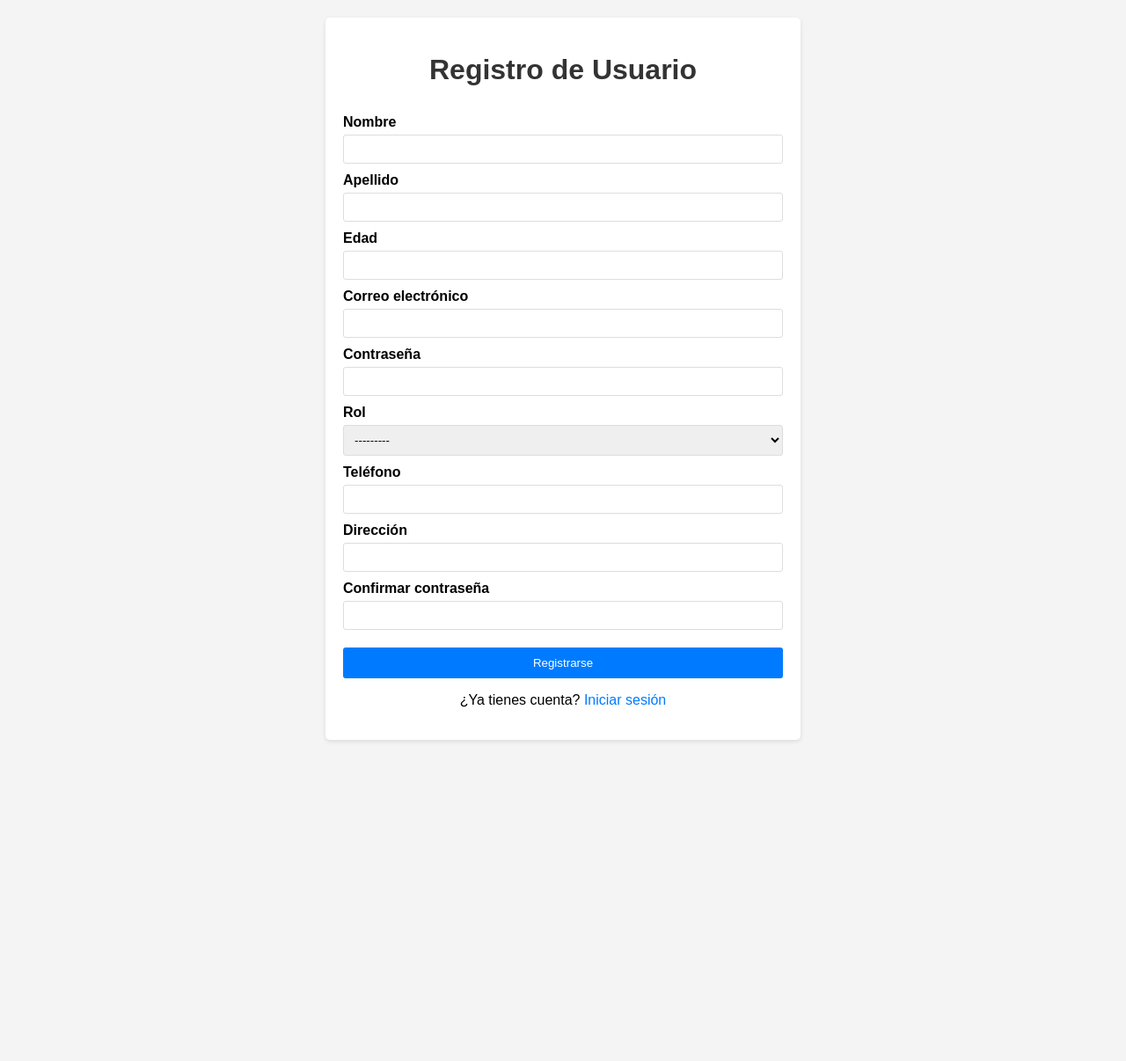
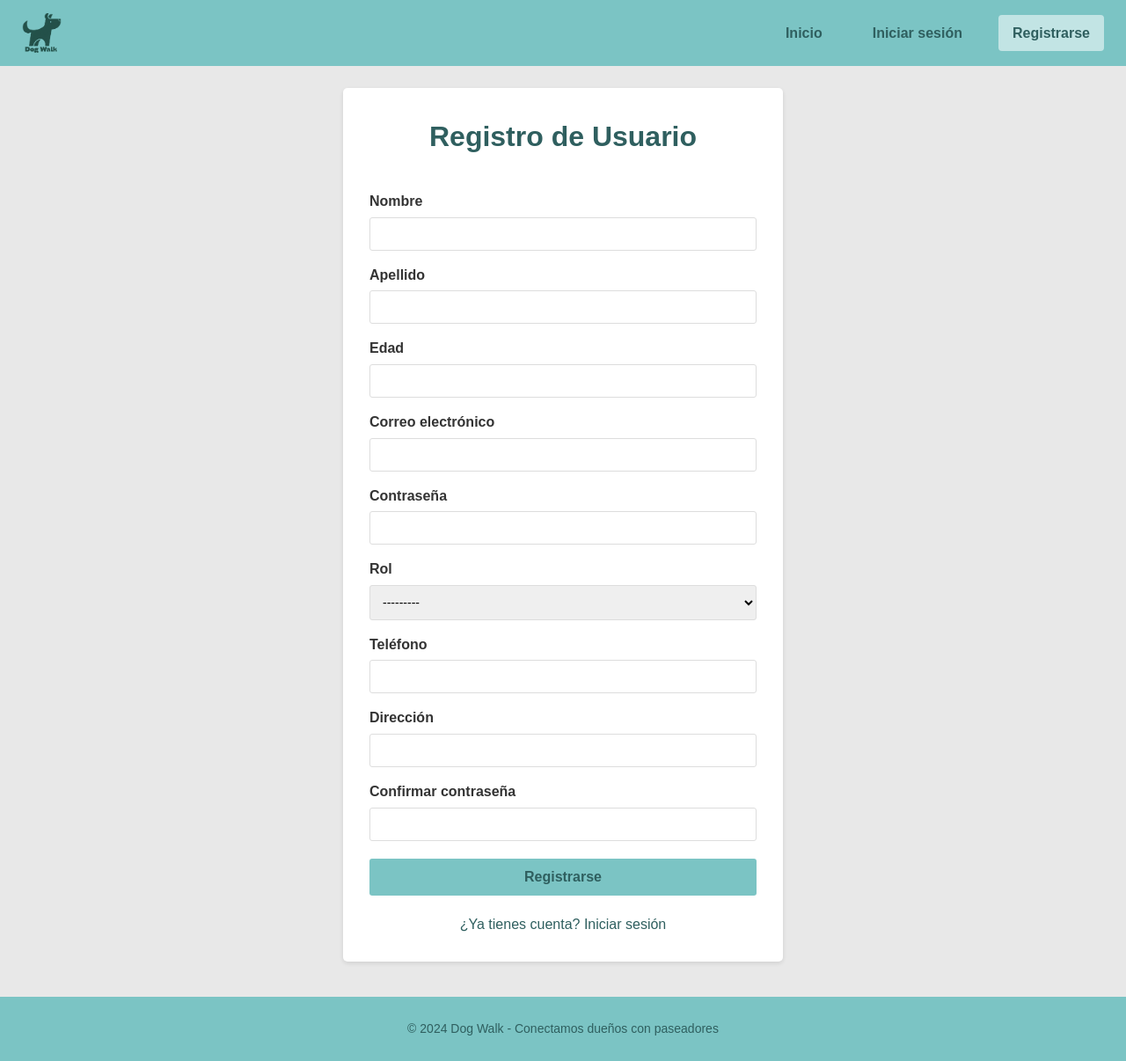
Before and after one commit to BrayanArgote/dog_walk, a Django app: page /users/register/ in a window 1280 px wide. Shown: the whole page at 88% size. Before the commit the page ends 843 px from the top, so only its background shows below. Run offline with Django 5.2, Linux system fonts and the light colour scheme.

Commit message:
improving the front end
I defined the logo and the colors.

I added a landing view.

the publics views (langing, login and user register) look nice

```diff
--- a/dog_walk/settings.py
+++ b/dog_walk/settings.py
@@ -123,4 +123,5 @@ USE_TZ = True
 # Static files (CSS, JavaScript, Images)
 # https://docs.djangoproject.com/en/6.0/howto/static-files/
 
-STATIC_URL = 'static/'
+STATIC_URL = '/static/'
+STATICFILES_DIRS = [BASE_DIR / 'static']
--- /dev/null
+++ b/static/css/styles.css
@@ -0,0 +1,253 @@
+* {
+    margin: 0;
+    padding: 0;
+    box-sizing: border-box;
+}
+
+body {
+    font-family: Arial, sans-serif;
+    background-color: #E8E8E8;
+    color: #2F5F5F;
+    line-height: 1.6;
+}
+
+/* header */
+header {
+    background-color: #7BC4C4;
+    color: white;
+    padding: 15px 0;
+    position: fixed;
+    top: 0;
+    left: 0;
+    right: 0;
+    z-index: 100;
+}
+
+.header-container {
+    max-width: 100%;
+    margin: 0 auto;
+    padding: 0 25px;
+    display: flex;
+    justify-content: space-between;
+    align-items: center;
+}
+
+/* logo  */
+.logo img {
+    height: 45px;
+    width: auto;
+    display: block;
+}
+
+/* navegacion del header */
+nav {
+    display: flex;
+    gap: 25px;
+    align-items: center;
+}
+
+nav a {
+    color: #2F5F5F;
+    text-decoration: none;
+    font-size: 16px;
+    font-weight: bold;
+    padding: 8px 16px;
+    border-radius: 4px;
+}
+
+nav a.destacado {
+    background-color: #C2E4E4;
+}
+
+/* main */
+main {
+    margin-top: 70px;
+    min-height: calc(100vh - 170px);
+}
+
+.container {
+    max-width: 500px;
+    margin: 100px auto 40px auto;
+    background: white;
+    padding: 30px;
+    border-radius: 5px;
+    box-shadow: 0 2px 5px rgba(0,0,0,0.1);
+}
+
+.landing {
+    text-align: center;
+    padding: 60px 20px;
+    background: white;
+    margin: 100px auto 40px auto;
+    max-width: 900px;
+    border-radius: 5px;
+    box-shadow: 0 2px 5px rgba(0,0,0,0.1);
+}
+
+.landing-image {
+    max-width: 100%;
+    height: auto;
+    margin-bottom: 30px;
+}
+
+.landing h1 {
+    font-size: 36px;
+    color: #2F5F5F;
+    margin-bottom: 20px;
+}
+
+.landing p {
+    font-size: 18px;
+    color: #555;
+    line-height: 1.8;
+}
+
+/* footer */
+footer {
+    background-color: #7BC4C4;
+    color: #2F5F5F;
+    text-align: center;
+    padding: 20px;
+    margin-top: 40px;
+}
+
+footer p {
+    margin: 5px 0;
+    font-size: 14px;
+}
+
+/* mensajes */
+.messages {
+    list-style: none;
+    padding: 0;
+    margin-bottom: 20px;
+}
+
+.messages li {
+    padding: 12px;
+    margin-bottom: 10px;
+    border-radius: 3px;
+}
+
+.success {
+    background-color: #d4edda;
+    color: #155724;
+    border: 1px solid #c3e6cb;
+}
+
+.error {
+    background-color: #f8d7da;
+    color: #721c24;
+    border: 1px solid #f5c6cb;
+}
+
+/* formularios */
+form {
+    display: flex;
+    flex-direction: column;
+}
+
+label {
+    margin-top: 15px;
+    margin-bottom: 5px;
+    font-weight: bold;
+    color: #333;
+}
+
+input, select, textarea {
+    padding: 10px;
+    border: 1px solid #ddd;
+    border-radius: 3px;
+    font-size: 14px;
+}
+
+input:focus, select:focus, textarea:focus {
+    outline: none;
+    border-color: #7BC4C4;
+}
+
+/*botones */
+button, .btn {
+    margin-top: 20px;
+    padding: 12px 20px;
+    background-color: #7BC4C4;
+    color: #2F5F5F;
+    border: none;
+    border-radius: 3px;
+    font-size: 16px;
+    font-weight: bold;
+    text-decoration: none;
+    display: inline-block;
+    text-align: center;
+}
+
+/* titulos */
+h1 {
+    color: #2F5F5F;
+    text-align: center;
+    margin-bottom: 20px;
+}
+
+h2, h3 {
+    color: #2F5F5F;
+    margin-top: 20px;
+    margin-bottom: 10px;
+}
+
+/* enlaces */
+a {
+    color: #2F5F5F;
+    text-decoration: none;
+}
+
+.links {
+    text-align: center;
+    margin-top: 20px;
+}
+
+/* listas */
+ul {
+    margin-top: 10px;
+    margin-left: 20px;
+}
+
+li {
+    margin-bottom: 8px;
+}
+
+/* tablas */
+table {
+    width: 100%;
+    border-collapse: collapse;
+    margin-top: 20px;
+}
+
+th, td {
+    padding: 10px;
+    text-align: left;
+    border-bottom: 1px solid #ddd;
+}
+
+th {
+    background-color: #7BC4C4;
+    color: #2F5F5F;
+    font-weight: bold;
+}
+
+/* Errores en formularios */
+.error-text {
+    display: block;
+    color: #721c24;
+    font-size: 12px;
+    margin-top: 5px;
+    margin-bottom: 10px;
+}
+
+.error-message {
+    background-color: #f8d7da;
+    color: #721c24;
+    border: 1px solid #f5c6cb;
+    padding: 12px;
+    margin-bottom: 20px;
+    border-radius: 3px;
+}
--- a/users/forms.py
+++ b/users/forms.py
@@ -1,10 +1,14 @@
 from django import forms
 from .models import User
+import re
 
 class RegisterForm(forms.ModelForm):
-    """Formulario de registro de usuarios"""
+    """Formulario de registro de usuarios con validaciones"""
     confirmar_password = forms.CharField(
-        widget=forms.PasswordInput,
+        widget=forms.PasswordInput(attrs={
+            'required': True,
+            'minlength': '7'
+        }),
         label="Confirmar contraseña"
     )
 
@@ -22,8 +26,59 @@ class RegisterForm(forms.ModelForm):
             'address': 'Dirección',
         }
         widgets = {
-            'password': forms.PasswordInput(),
+            'password': forms.PasswordInput(attrs={
+                'required': True,
+                'minlength': '7'
+            }),
+            'first_name': forms.TextInput(attrs={'required': True}),
+            'last_name': forms.TextInput(attrs={'required': True}),
+            'age': forms.NumberInput(attrs={'required': True, 'min': '18'}),
+            'email': forms.EmailInput(attrs={'required': True}),
+            'phone': forms.TextInput(attrs={
+                'required': True,
+                'pattern': '[0-9]{10}',
+                'maxlength': '10',
+                'minlength': '10',
+                'title': 'Ingresa un teléfono de 10 dígitos (solo números)'
+            }),
+            'address': forms.TextInput(attrs={'required': True}),
         }
+
+    def clean_age(self):
+        """Validar que la edad sea mayor o igual a 18"""
+        age = self.cleaned_data.get('age')
+        if age is not None and age < 18:
+            raise forms.ValidationError("Debes ser mayor de 18 años para registrarte")
+        return age
+
+    def clean_phone(self):
+        """Validar que el teléfono tenga solo números y exactamente 10 dígitos"""
+        phone = self.cleaned_data.get('phone')
+
+        phone = phone.strip()
+
+        if not phone.isdigit():
+            raise forms.ValidationError("El teléfono debe contener solo números")
+
+        if len(phone) != 10:
+            raise forms.ValidationError("El teléfono debe tener exactamente 10 dígitos")
+
+        return phone
+
+    def clean_password(self):
+        """Validar que la contraseña tenga al menos 7 caracteres, números y letras"""
+        password = self.cleaned_data.get('password')
+
+        if len(password) < 7:
+            raise forms.ValidationError("La contraseña debe tener al menos 7 caracteres")
+
+        if not re.search(r'\d', password):
+            raise forms.ValidationError("La contraseña debe contener al menos un número")
+
+        if not re.search(r'[a-zA-Z]', password):
+            raise forms.ValidationError("La contraseña debe contener al menos una letra")
+
+        return password
 
     def clean(self):
         """Validar que las contraseñas coincidan"""
@@ -31,7 +86,7 @@ class RegisterForm(forms.ModelForm):
         password = datos_limpios.get('password')
         confirmar_password = datos_limpios.get('confirmar_password')
 
-        if password != confirmar_password:
+        if password and confirmar_password and password != confirmar_password:
             raise forms.ValidationError("Las contraseñas no coinciden")
 
         return datos_limpios
@@ -39,8 +94,11 @@ class RegisterForm(forms.ModelForm):
 
 class LoginForm(forms.Form):
     """Formulario de inicio de sesión"""
-    email = forms.EmailField(label="Correo electrónico")
+    email = forms.EmailField(
+        label="Correo electrónico",
+        widget=forms.EmailInput(attrs={'required': True})
+    )
     password = forms.CharField(
-        widget=forms.PasswordInput(),
+        widget=forms.PasswordInput(attrs={'required': True}),
         label="Contraseña"
     )
--- a/users/templates/users/base.html
+++ b/users/templates/users/base.html
@@ -1,96 +1,39 @@
+{% load static %}
 <!DOCTYPE html>
 <html lang="es">
 <head>
     <meta charset="UTF-8">
     <meta name="viewport" content="width=device-width, initial-scale=1.0">
     <title>{% block titulo %}Dog Walk{% endblock %}</title>
-    <style>
-        /* Estilos básicos */
-        body {
-            font-family: Arial, sans-serif;
-            margin: 0;
-            padding: 20px;
-            background-color: #f4f4f4;
-        }
-        .container {
-            max-width: 500px;
-            margin: 0 auto;
-            background: white;
-            padding: 20px;
-            border-radius: 5px;
-            box-shadow: 0 2px 5px rgba(0,0,0,0.1);
-        }
-        h1 {
-            color: #333;
-            text-align: center;
-        }
-        .messages {
-            list-style: none;
-            padding: 0;
-        }
-        .messages li {
-            padding: 10px;
-            margin-bottom: 10px;
-            border-radius: 3px;
-        }
-        .success {
-            background-color: #d4edda;
-            color: #155724;
-        }
-        .error {
-            background-color: #f8d7da;
-            color: #721c24;
-        }
-        form {
-            display: flex;
-            flex-direction: column;
-        }
-        label {
-            margin-top: 10px;
-            font-weight: bold;
-        }
-        input, select {
-            padding: 8px;
-            margin-top: 5px;
-            border: 1px solid #ddd;
-            border-radius: 3px;
-        }
-        button {
-            margin-top: 20px;
-            padding: 10px;
-            background-color: #007bff;
-            color: white;
-            border: none;
-            border-radius: 3px;
-            cursor: pointer;
-        }
-        button:hover {
-            background-color: #0056b3;
-        }
-        .links {
-            text-align: center;
-            margin-top: 15px;
-        }
-        .links a {
-            color: #007bff;
-            text-decoration: none;
-        }
-    </style>
+
+    <link rel="stylesheet" href="{% static 'css/styles.css' %}">
 </head>
 <body>
-    <div class="container">
-        <!-- Mensajes de sistema -->
-        {% if messages %}
-            <ul class="messages">
-                {% for message in messages %}
-                    <li class="{{ message.tags }}">{{ message }}</li>
-                {% endfor %}
-            </ul>
-        {% endif %}
+    <header>
+        <div class="header-container">
+            <a href="{% url 'landing' %}" class="logo">
+                <img src="{% static 'images/logo.png' %}" alt="Dog Walk Logo">
+            </a>
 
-        <!-- Contenido específico de cada página -->
+            <nav>
+                {% block nav_links %}
+                {% if not request.session.user_id %}
+                    <a href="{% url 'landing' %}" class="destacado">Inicio</a>
+                    <a href="{% url 'login' %}">Iniciar sesión</a>
+                    <a href="{% url 'register' %}">Registrarse</a>
+                {% endif %}
+                {% endblock %}
+            </nav>
+        </div>
+    </header>
+
+    <main>
         {% block contenido %}
         {% endblock %}
-    </div>
+    </main>
+
+    <footer>
+        <p>&copy; 2024 Dog Walk - Conectamos dueños con paseadores</p>
+    </footer>
 </body>
 </html>
--- a/users/templates/users/register.html
+++ b/users/templates/users/register.html
@@ -2,15 +2,32 @@
 
 {% block titulo %}Registro - Dog Walk{% endblock %}
 
+{% block nav_links %}
+<!-- Navegación con "Registrarse" destacado -->
+<a href="{% url 'landing' %}">Inicio</a>
+<a href="{% url 'login' %}">Iniciar sesión</a>
+<a href="{% url 'register' %}" class="destacado">Registrarse</a>
+{% endblock %}
+
 {% block contenido %}
+<div class="container">
     <h1>Registro de Usuario</h1>
+
+    <!-- Mensajes del sistema dentro del formulario -->
+    {% if messages %}
+        <ul class="messages">
+            {% for message in messages %}
+                <li class="{{ message.tags }}">{{ message }}</li>
+            {% endfor %}
+        </ul>
+    {% endif %}
 
     <form method="post">
         {% csrf_token %}
 
         <!-- Mostrar errores generales del formulario -->
         {% if form.non_field_errors %}
-        <div class="error">
+            <div class="error-message">
                 {{ form.non_field_errors }}
             </div>
         {% endif %}
@@ -20,7 +37,7 @@
             <label>{{ field.label }}</label>
             {{ field }}
             {% if field.errors %}
-            <span style="color: red; font-size: 12px;">{{ field.errors }}</span>
+                <span class="error-text">{{ field.errors }}</span>
             {% endif %}
         {% endfor %}
 
@@ -30,4 +47,5 @@
     <div class="links">
         <p>¿Ya tienes cuenta? <a href="{% url 'login' %}">Iniciar sesión</a></p>
     </div>
+</div>
 {% endblock %}
--- a/users/urls.py
+++ b/users/urls.py
@@ -2,8 +2,9 @@ from django.urls import path
 from . import views
 
 urlpatterns = [
+    path('', views.landing, name='landing'),             # Página de inicio pública
     path('register/', views.register, name='register'),  # Ruta de registro
     path('login/', views.login_view, name='login'),      # Ruta de login
     path('logout/', views.logout_view, name='logout'),   # Ruta de logout
-    path('', views.home, name='home'),
+    path('home/', views.home, name='home'),              # Home para usuarios logueados
 ]
--- a/users/views.py
+++ b/users/views.py
@@ -52,3 +52,6 @@ def logout_view(request):
 def home(request):
     """Vista de página principal"""
     return render(request, 'users/home.html')
+def landing(request):
+    """Vista de página de inicio pública (para todos los usuarios)"""
+    return render(request, "users/landing.html")
```
Also changed, not shown: users/templates/users/landing.html (added, +20 -0 lines), users/templates/users/login.html (+20 -2 lines), static/images/landing_image.png (added), static/images/logo.png (added). Lines whose indentation alone changed are shown as unchanged.
